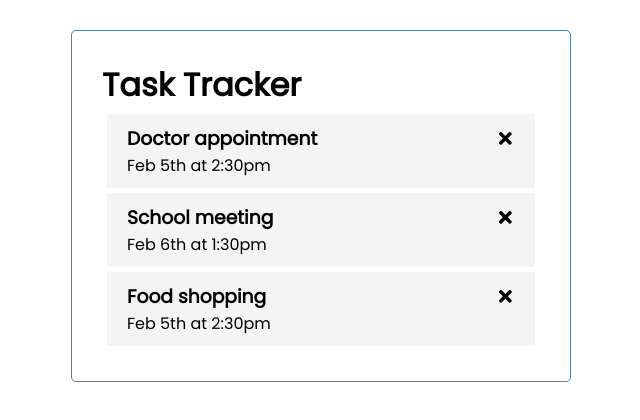
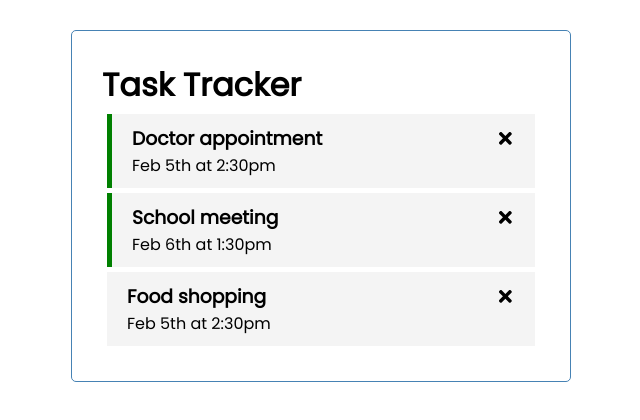
Before and after one commit to Ketan-Suthar/React-JS, a React (Create React App) app in the folder react-task-tracker/: page / in a window 1280 px wide. Shown: the top 420 px of the page, without its empty margins (319-959 px from the left). Built offline with nearby package versions, Linux system fonts and the light colour scheme.

Commit message:
add toggle reminder functionality

```diff
--- a/react-task-tracker/src/App.js
+++ b/react-task-tracker/src/App.js
@@ -31,10 +31,18 @@
     setTasks(tasks.filter((task) => task.id !== id))
   }
 
+  // toggle reminder
+  const toggleReminder = (id) => {
+    console.log('toggle reminder: ' + id)
+    setTasks(tasks.map((task) => task.id === id ? {...task, remider: !task.remider} : task))
+  }
+
+
   return (
     <div className="container">
       <Header />
-      {tasks.length > 0 ? (<Tasks tasks={tasks} onDelete={deleteTask} />) : 'No tasks to show'}
+      {tasks.length > 0 ? (<Tasks tasks={tasks} onDelete={deleteTask}
+        onToggle={toggleReminder} />) : 'No tasks to show'}
     </div>
   );
 }
--- a/react-task-tracker/src/components/Task.js
+++ b/react-task-tracker/src/components/Task.js
@@ -1,9 +1,9 @@
 import { FaTimes }  from 'react-icons/fa'
 
-function Task({task, onDelete}) {
+function Task({task, onDelete, onToggle}) {
   return (
-    <div className="task">
-        <h3>{task.text} <FaTimes onClick={() => onDelete(task.id)}/> </h3>
+    <div className={`task ${task.remider ? 'reminder':''}`} onDoubleClick={() => onToggle(task.id)}>
+        <h3>{task.text} <FaTimes onClick={() => onDelete(task.id)} /> </h3>
         <p>{task.day}</p>
     </div>
   )
--- a/react-task-tracker/src/components/Tasks.js
+++ b/react-task-tracker/src/components/Tasks.js
@@ -1,12 +1,12 @@
 import Task from "./Task"
 
 
-function Tasks({tasks, onDelete}) {
+function Tasks({tasks, onDelete, onToggle}) {
 
   return (
     <>
       {tasks.map((task) => (
-        <Task key={task.id} task={task} onDelete={onDelete} />))}
+        <Task key={task.id} task={task} onDelete={onDelete} onToggle={onToggle} />))}
     </>
   )
 }
```
